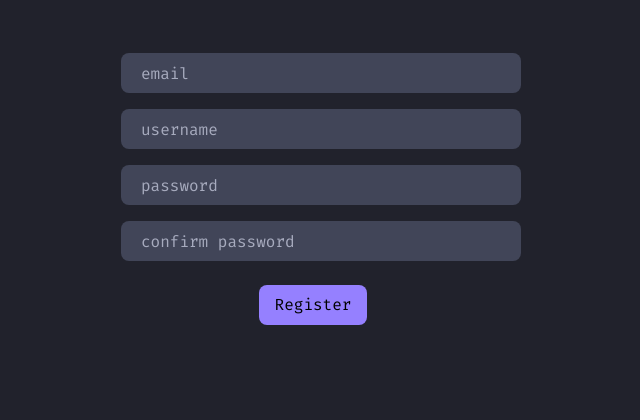
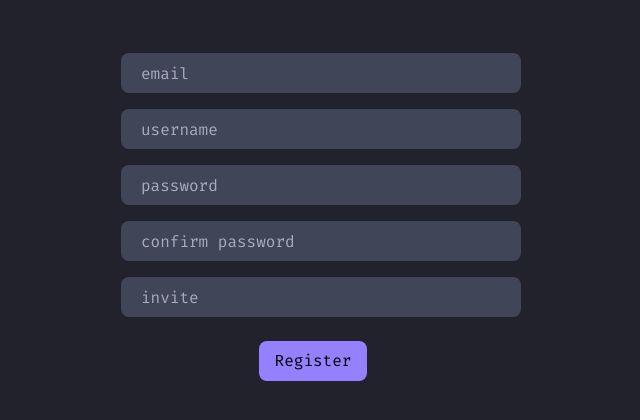
Before and after one commit to kurumi-app/kurumi-eyes, a Django app: page /account/register/ in a window 1280 px wide. Shown: the part 275-695 px from the top of the page, without its empty margins (327-967 px from the left). Run offline with Django 4.2, Linux system fonts and the light colour scheme; some libraries are stand-ins or nearby versions.

Commit message:
Feat: Invite-only register

```diff
--- a/accounts/admin.py
+++ b/accounts/admin.py
@@ -5,3 +5,4 @@ from .models import *
 
 # Register your models here.
 admin.site.register(UserProfile)
+admin.site.register(Invites)
--- a/accounts/forms.py
+++ b/accounts/forms.py
@@ -5,9 +5,18 @@ from .models import *
 
 
 class CreateUserForm(UserCreationForm):
+    invite = forms.CharField(max_length=12, required=True)
+
     class Meta:
         model = User
-        fields = ["username", "email", "password1", "password2"]
+        fields = ['username', 'email', 'password1', 'password2', 'invite']
+
+    def clean_invite(self):
+        invite = self.cleaned_data.get("invite")
+        if not Invites.objects.filter(invite=invite).exists():
+            raise forms.ValidationError("Invalid invite code")
+        return invite
+
 
 
 class UserProfileForm(forms.ModelForm):
--- a/accounts/views.py
+++ b/accounts/views.py
@@ -13,15 +13,19 @@ def test(request):
 
 def register(request):
     if request.method == 'POST':
-        form = UserCreationForm(request.POST)
+        form = CreateUserForm(request.POST)
 
         if form.is_valid():
+            invite = form.cleaned_data.get("invite")
+            invite = Invites.objects.get(invite=invite)
             user = form.save()
             login(request, user)
             UserProfile.objects.get_or_create(user=request.user)
-            return redirect('home')
+            invite.delete()
+            return redirect("profile")
+
     else:
-        form = UserCreationForm()
+        form = CreateUserForm()
 
     return render(request, 'pages/register.html', {'form': form})
 
--- a/templates/pages/register.html
+++ b/templates/pages/register.html
@@ -25,6 +25,7 @@
                     class="drac-input drac-input-purple drac-text-purple drac-m-xs"
                     required
                 />
+
                                 <input
                 name="password1"
                     type="password"
@@ -36,6 +37,13 @@
                 name="password2"
                     placeholder="confirm password"
                     type="password"
+                    class="drac-input drac-input-purple drac-text-purple drac-m-xs"
+                    required
+                />
+                                <input
+                name="invite"
+                    type="text"
+                    placeholder="invite"
                     class="drac-input drac-input-purple drac-text-purple drac-m-xs"
                     required
                 />
```
Also changed, not shown: accounts/models.py (+15 -0 lines), accounts/migrations/0002_invites.py (added).
